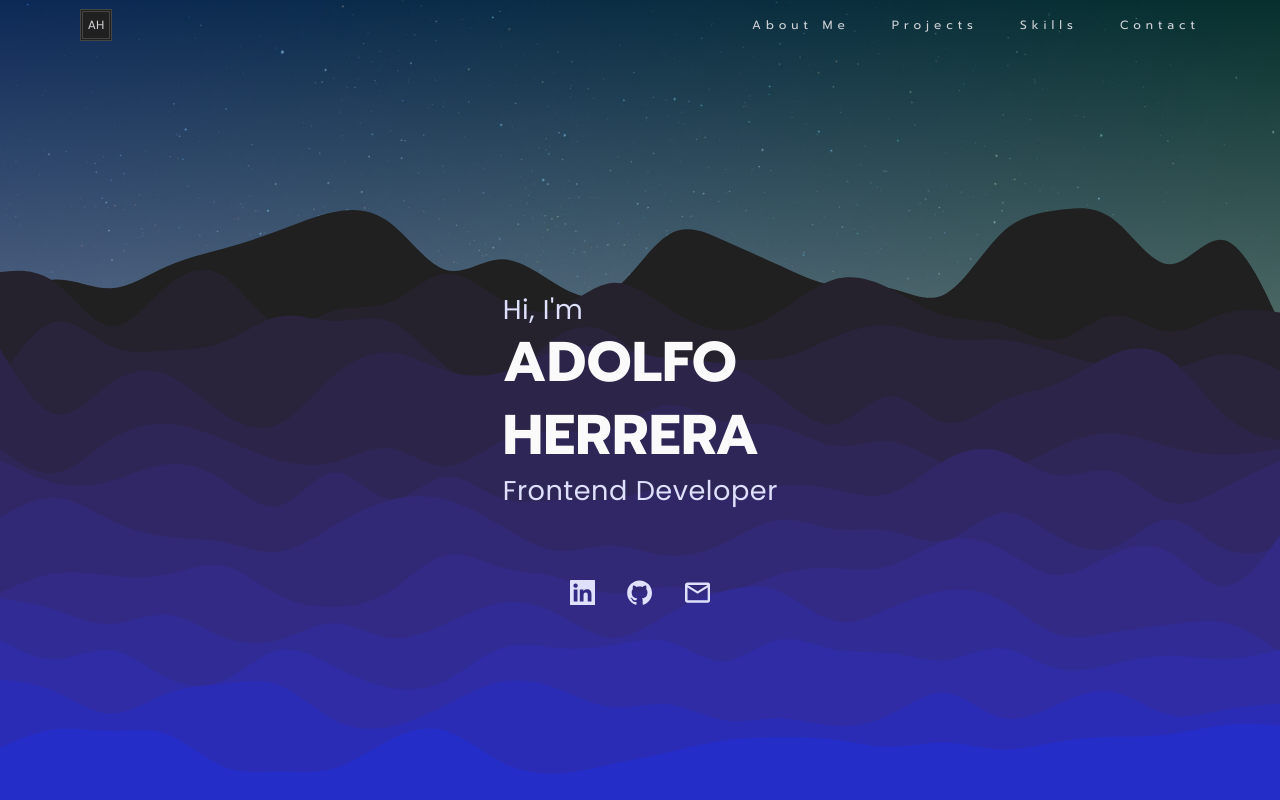
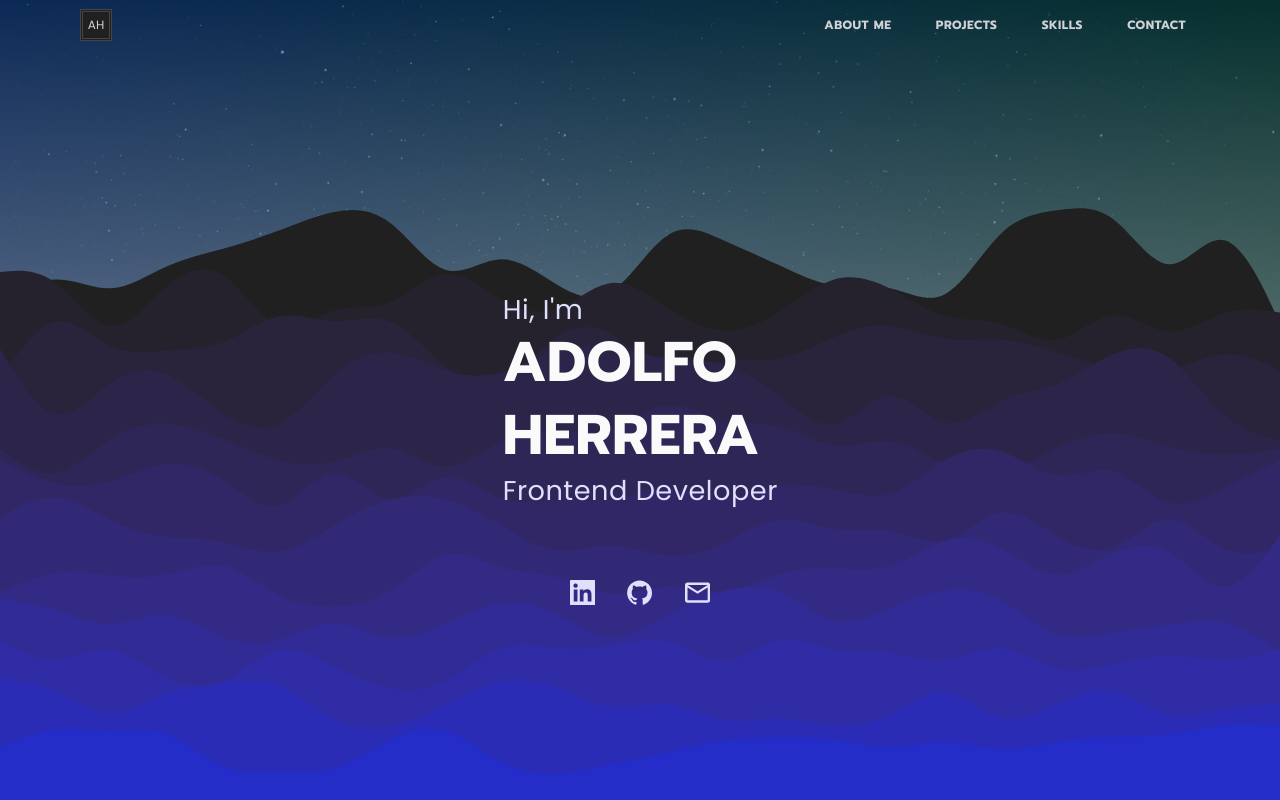
Before and after one commit to Wolfushima/portfolio, a React (Create React App) app: page / in a window 1280 px wide. Shown: the top 800 px of the page. Built offline with nearby package versions, Linux system fonts and the light colour scheme.

Commit message:
style: Adjust letter-spacing to header nav text from 5px to .5px and adjust gap from 2rem to 1rem for Header component

```diff
--- a/src/sass/_header.scss
+++ b/src/sass/_header.scss
@@ -55,7 +55,6 @@
     }
   }
   nav {
-    width: calc(70.9% - 2vw);
     max-width: 1440px;
   }
   ul {
@@ -64,7 +63,7 @@
     list-style: none;
     text-decoration: none;
     justify-content: flex-end;
-    gap: 2rem;
+    gap: 1rem;
     li {
       button {
         font-size: $font-xsm;
@@ -75,13 +74,13 @@
         transition: all 0.3s ease;
         text-transform: capitalize;
         color: #202020;
-        font-weight: 400;
-        letter-spacing: 5px;
-        margin-right: -5px;
+        font-weight: 700;
+        letter-spacing: .5px;
+        margin-right: -.5px;
         white-space: nowrap;
-        padding: 2.5px 5px;
-        padding-left: 10px;
+        padding: 0.3rem 0.9rem;
         border-radius: 10px;
+        text-transform: uppercase;
         &:hover {
           background-color: $color-dark-theme;
           color: $color-dark-theme-text;
@@ -101,7 +100,6 @@
       height: 100vh;
       width: 200px;
       align-items: flex-end;
-      gap: 1rem;
       border-bottom-left-radius: 50px;
       height: auto;
       padding-bottom: 80px;
```
